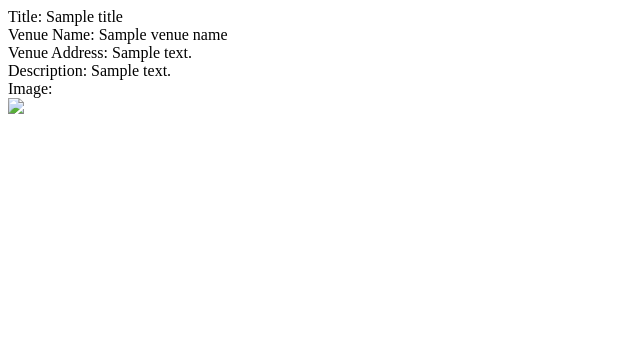
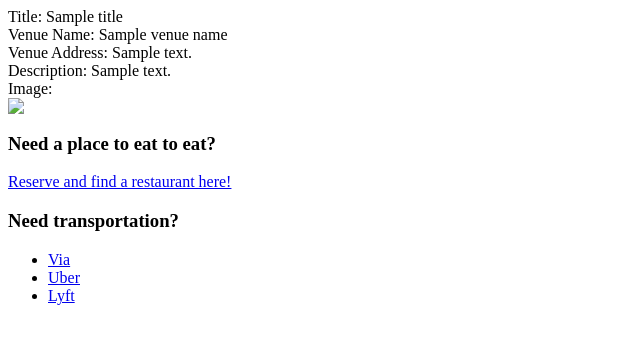
Before and after one commit to ruhsane/FinalProject, a Python web app: template Templates/event_specifics.html in a window 1280 px wide. Shown: the top 344 px of the page, without its empty margins (0-640 px from the left). Run offline with Jinja, Linux system fonts and the light colour scheme; the template is opened without the code that fills it: most values are stand-ins (such as "Sample title", 1, 10 or a date in 2020).

Commit message:
no message

```diff
--- a/Templates/event_specifics.html
+++ b/Templates/event_specifics.html
@@ -14,5 +14,13 @@
   Image:
   <br>
   <img src = {{mediumPicURL}}></a>
+  <h3> Need a place to eat to eat?</h3>
+  <a href="https://www.opentable.com">Reserve and find a restaurant here!</a>
+  <h3> Need transportation? </h3>
+  <ul>
+    <li><a href="https://ridewithvia.com/">Via</a></li>
+    <li><a href="https://www.uber.com/">Uber</a></li>
+    <li><a href="https://www.lyft.com/">Lyft</a></li>
+  </ul>
 </body>
   <h1>
```
